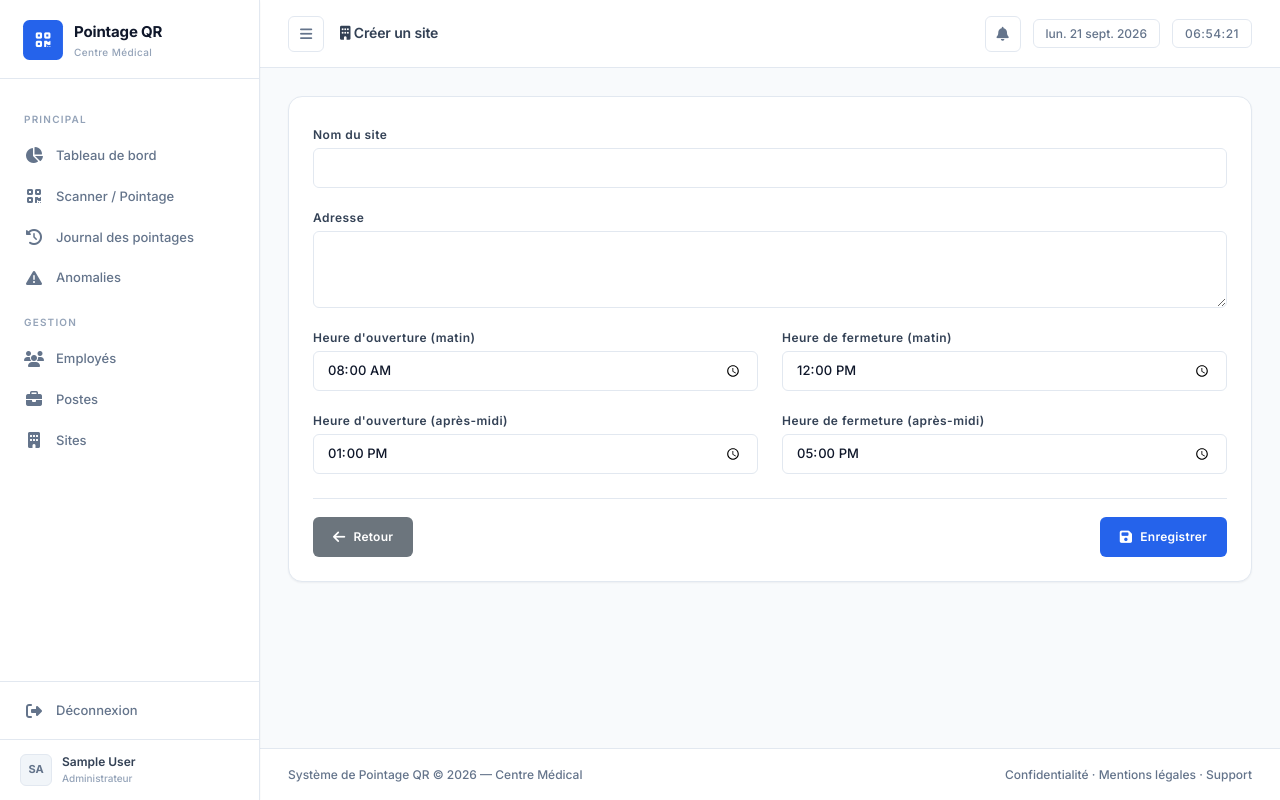
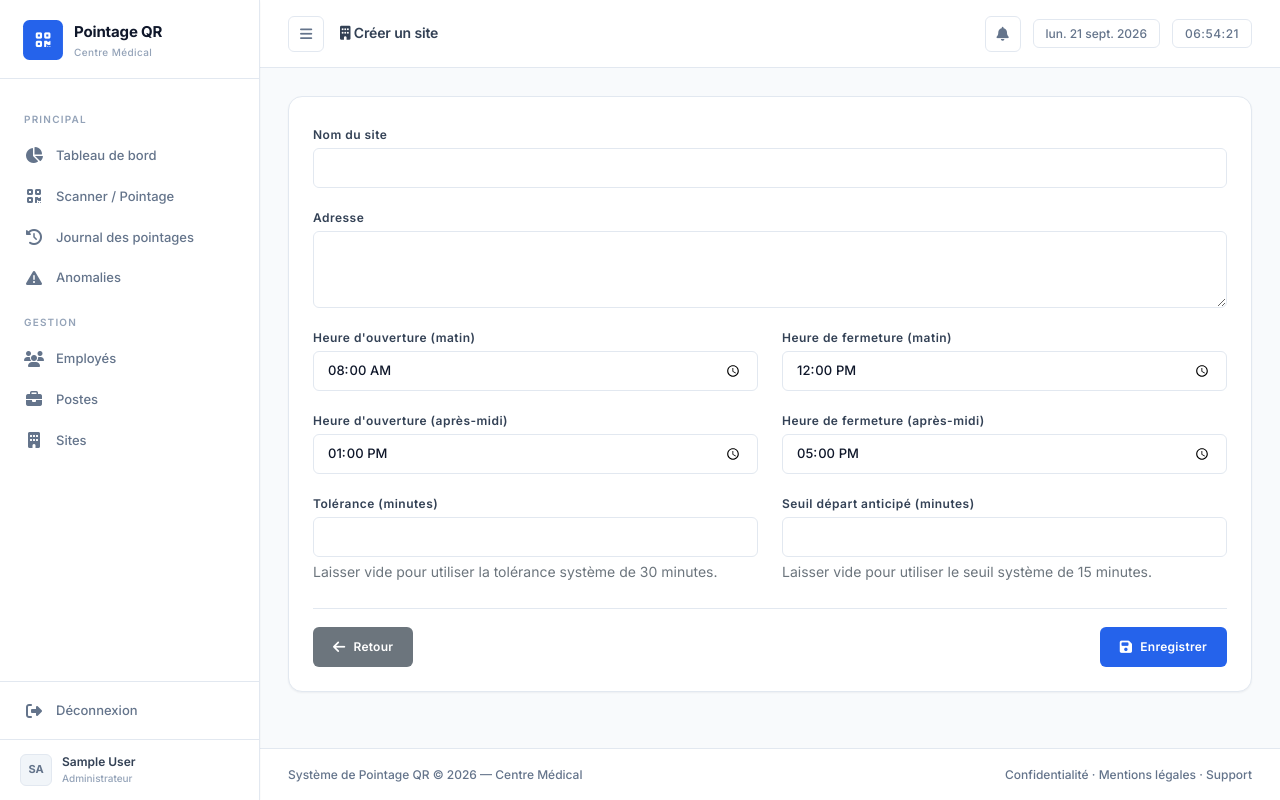
Before and after one commit to KnightGeorge11/Pointage_qr, a Django app: page /sites/nouveau/ in a window 1280 px wide. Run offline with Django 5.2, Linux system fonts and the light colour scheme; the visitor is signed in with stand-in values (Sample User, id 1); data that the repository does not hold is empty; parts of the project's set-up code (start-up, migrations or seed data) failed here and were passed over.

Commit message:
Expose les paramètres métier du CRUD Site

```diff
--- a/pointage/templates/pointage/site_form.html
+++ b/pointage/templates/pointage/site_form.html
@@ -69,6 +69,25 @@
                         </div>
                     </div>
 
+                    <div class="row mb-3">
+                        <div class="col-md-6">
+                            <label for="{{ form.tolerance_minutes.id_for_label }}" class="form-label">Tolérance (minutes)</label>
+                            {{ form.tolerance_minutes }}
+                            {% if form.tolerance_minutes.errors %}
+                                <div class="text-danger">{{ form.tolerance_minutes.errors }}</div>
+                            {% endif %}
+                            <div class="form-text">Laisser vide pour utiliser la tolérance système de 30 minutes.</div>
+                        </div>
+                        <div class="col-md-6">
+                            <label for="{{ form.seuil_depart_anticipe_minutes.id_for_label }}" class="form-label">Seuil départ anticipé (minutes)</label>
+                            {{ form.seuil_depart_anticipe_minutes }}
+                            {% if form.seuil_depart_anticipe_minutes.errors %}
+                                <div class="text-danger">{{ form.seuil_depart_anticipe_minutes.errors }}</div>
+                            {% endif %}
+                            <div class="form-text">Laisser vide pour utiliser le seuil système de 15 minutes.</div>
+                        </div>
+                    </div>
+
                     <!-- ========== BLOC SÉCURITÉ ADMIN - AJOUTEZ ICI ========== -->
                     {% if require_admin_code %}
                     <div class="crud-form-security mt-4 mb-4">
```
